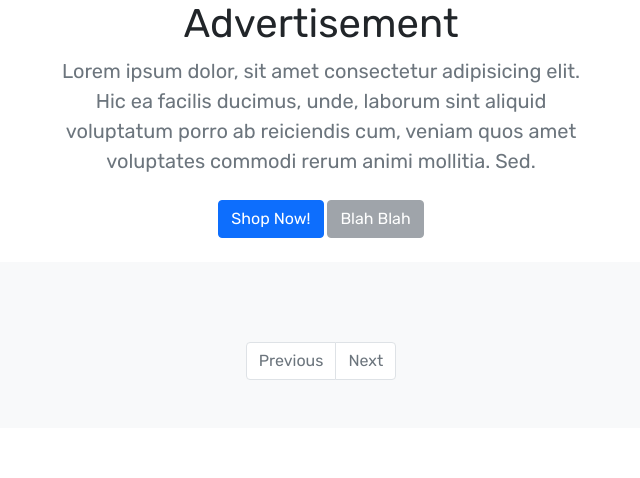
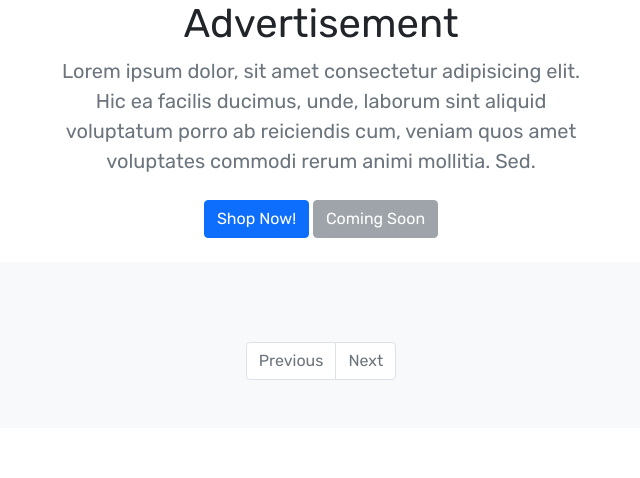
Before and after one commit to weerapat123/cs50-project, a Flask app: page / in a window 1280 px wide. Shown: the part 140-618 px from the top of the page, without its empty margins (319-959 px from the left). Run offline with Flask 2, Linux system fonts and the light colour scheme; data that the repository does not hold is empty.

Commit message:
Update template button message

```diff
--- a/templates/index.html
+++ b/templates/index.html
@@ -17,7 +17,7 @@ Home
                         voluptates commodi rerum animi mollitia. Sed.</p>
                     <p>
                         <a href="#gallery" class="btn btn-primary my-2">Shop Now!</a>
-                        <a href="#" class="btn btn-secondary my-2 disabled">Blah Blah</a>
+                        <a href="#" class="btn btn-secondary my-2 disabled">Coming Soon</a>
                     </p>
                 </div>
             </div>
```
